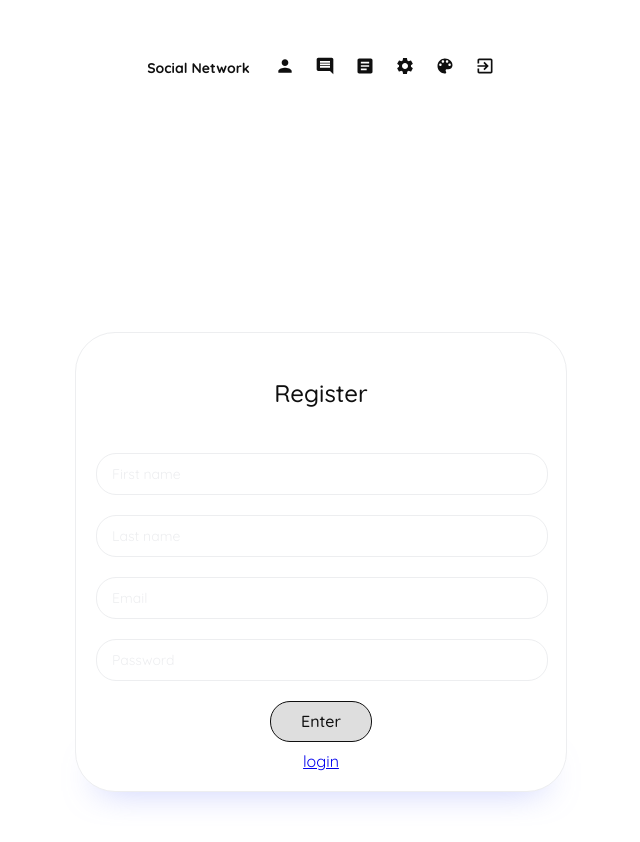
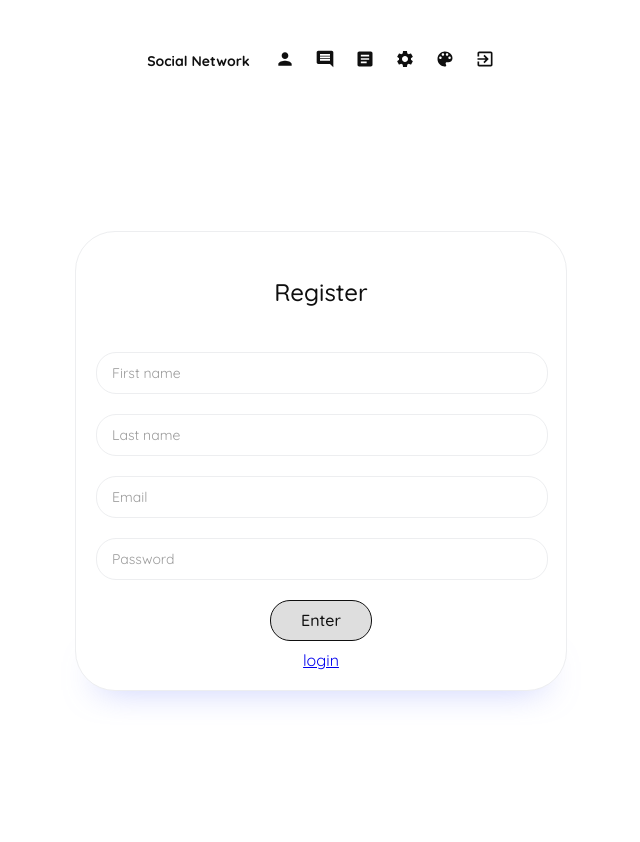
Before and after one commit to AlessArver/social-network-front-react, a Next.js app: page /register in a window 1280 px wide. Shown: the top 842 px of the page, without its empty margins (319-959 px from the left). After the commit the page ends 800 px from the top, so only its background shows below. Built offline with nearby package versions, Linux system fonts and the light colour scheme; no server answers.

Commit message:
change navbar height

```diff
--- a/src/assets/theme/colors.ts
+++ b/src/assets/theme/colors.ts
@@ -7,6 +7,7 @@ export const colorDarkOpacity = 'rgba(0, 0, 0, 0.13)'
 
 // Grey
 export const colorGreyLight = '#EDEEF0'
+export const colorGreyLight2 = '#9B9B9B'
 export const colorGreyMedium = '#222222'
 export const colorGreyDark = '#0F0F0F'
 
--- a/src/assets/theme/components/form.ts
+++ b/src/assets/theme/components/form.ts
@@ -1,4 +1,11 @@
-import { colorGreenOpacity, colorGreyDark, colorGreyLight, colorGreyMedium, colorLight } from 'assets/theme/colors'
+import {
+  colorGreenOpacity,
+  colorGreyDark,
+  colorGreyLight,
+  colorGreyLight2,
+  colorGreyMedium,
+  colorLight
+} from 'assets/theme/colors'
 
 export const FormStyles = {
   light: {
@@ -6,7 +13,10 @@ export const FormStyles = {
     borderColor: colorGreyLight,
     color: colorGreyDark,
     '::placeholder': {
-      color: colorGreyLight
+      color: colorGreyLight2
+    },
+    ':focus': {
+      outlineColor: colorGreyDark
     }
   },
   dark: {
@@ -15,6 +25,9 @@ export const FormStyles = {
     color: colorLight,
     '::placeholder': {
       color: colorGreyLight
+    },
+    '::focus': {
+      color: colorGreyLight2
     }
   }
 }
--- a/src/components/Input/index.module.sass
+++ b/src/components/Input/index.module.sass
@@ -13,15 +13,14 @@
     padding: 0 15px
     width: calc(100% - 15px * 2)
     height: 40px
-    background: red
-    border: 1px solid #000
+    border: 1px solid
     border-radius: 20px
     font-weight: 400
     font-size: 14px
     line-height: 17px
 
-    &::placeholder
-        color: rgba(0, 0, 0, 0.5)
+    &:focus
+        outline-width: 1px
 
 .input__smallText
     margin-left: 12px
--- a/src/components/Navbar/index.module.sass
+++ b/src/components/Navbar/index.module.sass
@@ -1,9 +1,9 @@
 @import 'styles/typography'
+@import 'styles/variables'
 
 .navbar
-    padding-top: 48px
-    padding-bottom: 34px
     width: 100%
+    height: $navbar-height
     display: flex
     justify-content: center
     align-items: center
--- a/src/layouts/AuthLayout/index.module.sass
+++ b/src/layouts/AuthLayout/index.module.sass
@@ -1,6 +1,7 @@
+@import 'styles/variables'
+
 .auth__cardWrapper
-    padding: 40px
-    height: 100vh
+    height: calc(100vh - #{$navbar-height})
     display: flex
     flex-direction: column
     justify-content: center
--- /dev/null
+++ b/src/styles/_variables.sass
@@ -0,0 +1 @@
+$navbar-height: 122px
```
